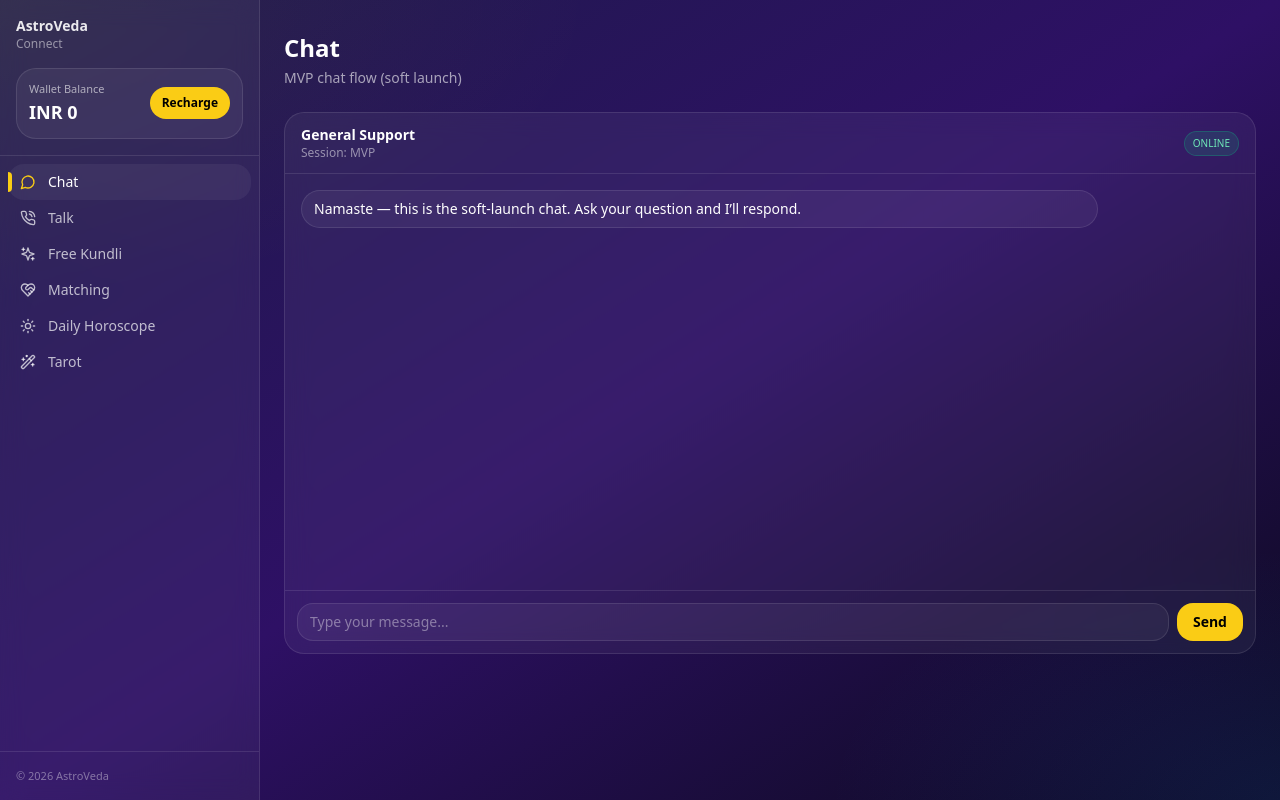
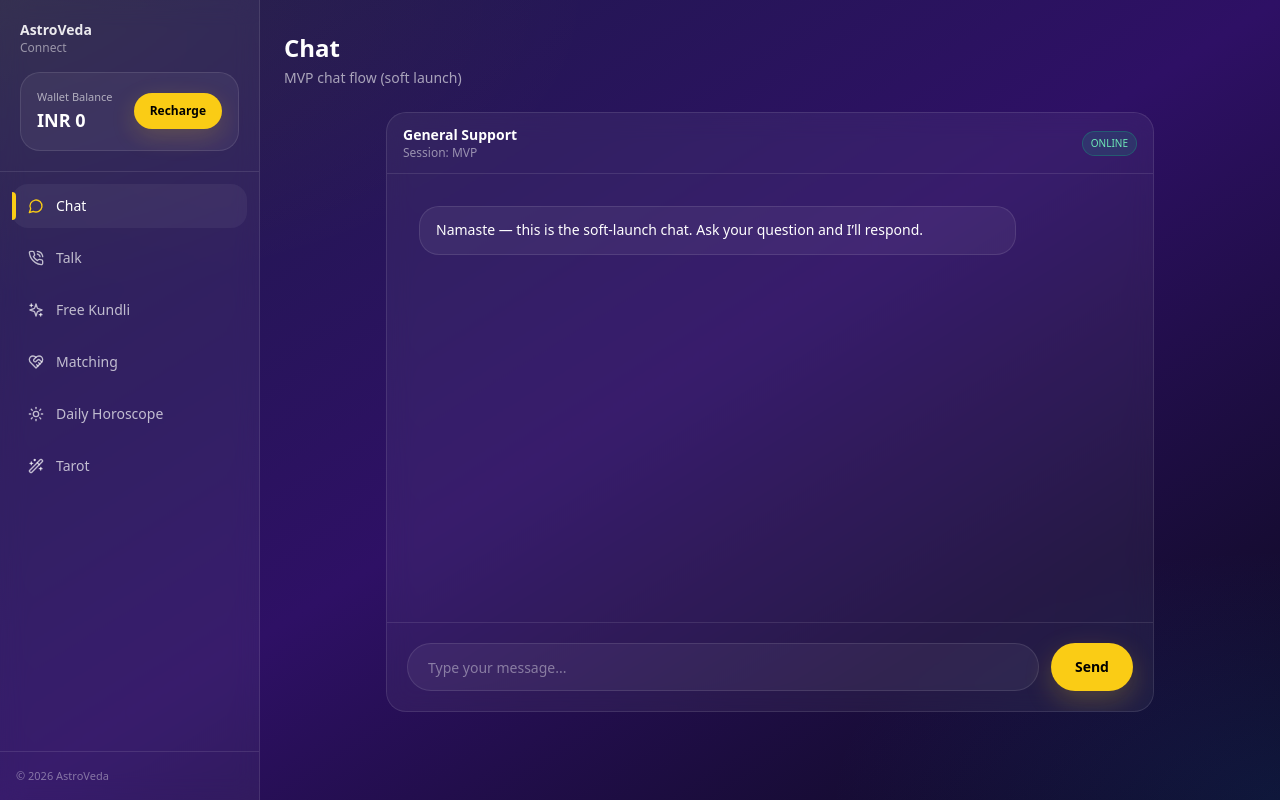
Before and after one commit to asuniel-design/astroveda, a Next.js app: page /chat in a window 1280 px wide. Built offline with nearby package versions, Linux system fonts and the light colour scheme; no server answers.

Commit message:
style: premium spacing + visual balance

```diff
--- a/app/(dashboard)/chat/page.tsx
+++ b/app/(dashboard)/chat/page.tsx
@@ -7,9 +7,11 @@ export default function ChatPage() {
       <h1 className="text-2xl font-semibold text-white">Chat</h1>
       <p className="text-sm text-white/60 mt-1">MVP chat flow (soft launch)</p>
       <div className="mt-6">
-        <Suspense fallback={<div className="card p-6 animate-pulse h-[320px]" />}>
-          <ChatClient />
-        </Suspense>
+        <div className="max-w-3xl mx-auto">
+          <Suspense fallback={<div className="card p-6 animate-pulse h-[320px]" />}>
+            <ChatClient />
+          </Suspense>
+        </div>
       </div>
     </div>
   );
--- a/app/(dashboard)/chat/ui.tsx
+++ b/app/(dashboard)/chat/ui.tsx
@@ -60,14 +60,14 @@ export default function ChatClient() {
         </div>
       </div>
 
-      <div className="p-4 h-[52vh] overflow-auto space-y-3">
+      <div className="p-6 md:p-8 h-[56vh] overflow-auto space-y-4">
         {messages.map((m, idx) => (
           <div
             key={idx}
             className={
               m.role === "user"
-                ? "ml-auto max-w-[85%] rounded-2xl bg-gold text-black px-3 py-2 text-sm"
-                : "mr-auto max-w-[85%] rounded-2xl bg-white/5 border border-white/10 text-white px-3 py-2 text-sm"
+                ? "ml-auto max-w-[85%] rounded-2xl bg-gold text-black px-4 py-3 text-sm leading-relaxed"
+                : "mr-auto max-w-[85%] rounded-2xl bg-white/5 border border-white/10 text-white px-4 py-3 text-sm leading-relaxed"
             }
           >
             {m.text}
@@ -75,7 +75,7 @@ export default function ChatClient() {
         ))}
       </div>
 
-      <div className="p-3 border-t border-white/10 flex gap-2">
+      <div className="p-5 border-t border-white/10 flex gap-3 items-center">
         <input
           value={text}
           onChange={(e) => setText(e.target.value)}
@@ -83,12 +83,12 @@ export default function ChatClient() {
             if (e.key === "Enter") send();
           }}
           placeholder="Type your message..."
-          className="flex-1 rounded-xl bg-white/5 border border-white/10 px-3 py-2 text-sm text-white placeholder:text-white/40 outline-none focus:ring-2 focus:ring-gold/40"
+          className="flex-1 h-12 rounded-full bg-white/5 border border-white/10 px-5 text-sm text-white placeholder:text-white/40 outline-none focus:ring-2 focus:ring-gold/40"
         />
         <button
           onClick={send}
           disabled={sending}
-          className="px-4 py-2 rounded-xl bg-gold text-black text-sm font-semibold disabled:opacity-60"
+          className="h-12 px-6 rounded-full bg-gold text-black text-sm font-semibold disabled:opacity-60 shadow-[0_10px_28px_rgba(250,204,21,0.22)]"
         >
           {sending ? "..." : "Send"}
         </button>
--- a/app/components/infinite-remedy-carousel.tsx
+++ b/app/components/infinite-remedy-carousel.tsx
@@ -81,7 +81,7 @@ export default function InfiniteRemedyCarousel() {
 
   return (
     <section className="mt-10">
-      <div className="flex items-end justify-between gap-4 mb-4">
+      <div className="flex items-end justify-between gap-4 mb-6">
         <div>
           <h2 className="text-xl font-semibold text-white">Remedies</h2>
           <p className="text-sm text-white/60">Infinite scroll — seamless loop (pauses on hover)</p>
@@ -105,7 +105,7 @@ export default function InfiniteRemedyCarousel() {
 
           <motion.div
             animate={controls}
-            className="flex gap-4 py-5 px-4 will-change-transform"
+            className="flex gap-4 py-7 md:py-8 px-4 md:px-6 will-change-transform items-center"
           >
             <div ref={trackRef} className="flex gap-4">
               {doubled.map((r, idx) => (
--- a/app/components/sidebar.tsx
+++ b/app/components/sidebar.tsx
@@ -28,7 +28,7 @@ export default function Sidebar() {
   return (
     <aside className="hidden md:block fixed left-0 top-0 h-screen w-[260px] border-r border-white/10 bg-white/5 backdrop-blur-md">
       <div className="h-full flex flex-col">
-        <div className="p-4 border-b border-white/10">
+        <div className="p-5 border-b border-white/10">
           <div className="text-sm font-semibold text-white/90">AstroVeda</div>
           <div className="text-xs text-white/50">Connect</div>
           <div className="mt-4">
@@ -36,7 +36,7 @@ export default function Sidebar() {
           </div>
         </div>
 
-        <nav className="p-2 flex-1 overflow-auto">
+        <nav className="p-3 flex-1 overflow-auto flex flex-col gap-2">
           {NAV.map((item) => {
             const active = pathname === item.href || pathname.startsWith(item.href + "/");
             const Icon = item.icon;
@@ -45,7 +45,7 @@ export default function Sidebar() {
                 key={item.href}
                 href={item.href}
                 className={cn(
-                  "group relative flex items-center gap-3 rounded-xl px-3 py-2 text-sm text-white/70 hover:text-white hover:bg-white/5 transition",
+                  "group relative flex items-center gap-3 rounded-xl px-4 py-3 text-sm text-white/70 hover:text-white hover:bg-white/5 transition",
                   active && "bg-white/5 text-white"
                 )}
               >
--- a/app/components/wallet-balance.tsx
+++ b/app/components/wallet-balance.tsx
@@ -20,8 +20,8 @@ export default function WalletBalance() {
   const currency = data?.currency || "INR";
 
   return (
-    <div className="rounded-2xl border border-white/10 bg-white/5 p-3">
-      <div className="flex items-center justify-between gap-3">
+    <div className="rounded-2xl border border-white/10 bg-white/5 p-4">
+      <div className="flex items-center justify-between gap-4">
         <div>
           <div className="text-[11px] text-white/60">Wallet Balance</div>
           <div className="text-lg font-semibold text-white">
@@ -29,7 +29,7 @@ export default function WalletBalance() {
           </div>
         </div>
         <button
-          className="px-3 py-2 rounded-xl bg-gold text-black text-xs font-semibold hover:brightness-105 active:brightness-95"
+          className="px-4 py-2.5 rounded-full bg-gold text-black text-xs font-semibold hover:brightness-105 active:brightness-95 shadow-[0_8px_24px_rgba(250,204,21,0.18)]"
           onClick={() => {
             // For now: route to wallet/topup later
             window.location.href = "/wallet";
```
